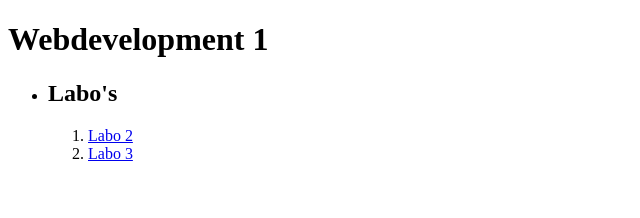
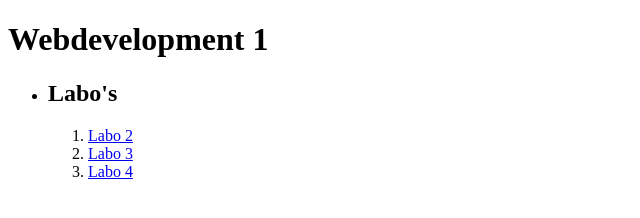
Before and after one commit to WardCornelis/webdevelopment, a plain HTML site: page index.html in a window 1280 px wide. Shown: the full height of the page, 0-640 px from the left. Drawn offline with Linux system fonts and the light colour scheme.

Commit message:
Update index.html

```diff
--- a/index.html
+++ b/index.html
@@ -20,6 +20,7 @@
                 <ol>
                     <li><a href="Labo 2/Labo 2.html"> Labo 2</a></li>
                     <li><a href="Labo%203/Labo%203.html"> Labo 3</a></li>
+                    <li><a href="Labo%204/Labo%204.html"> Labo 4</a></li>
                 </ol>
             </nav>
         </li>
```
